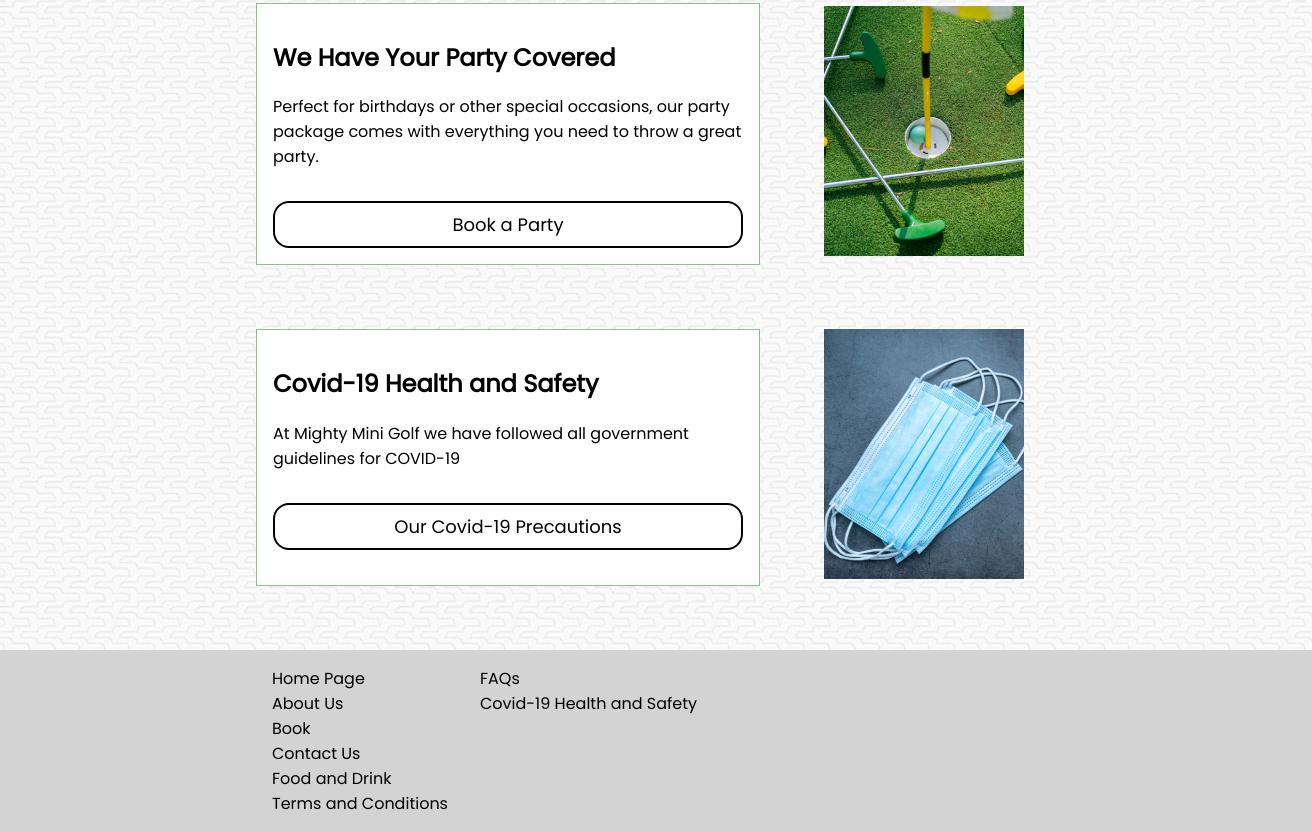
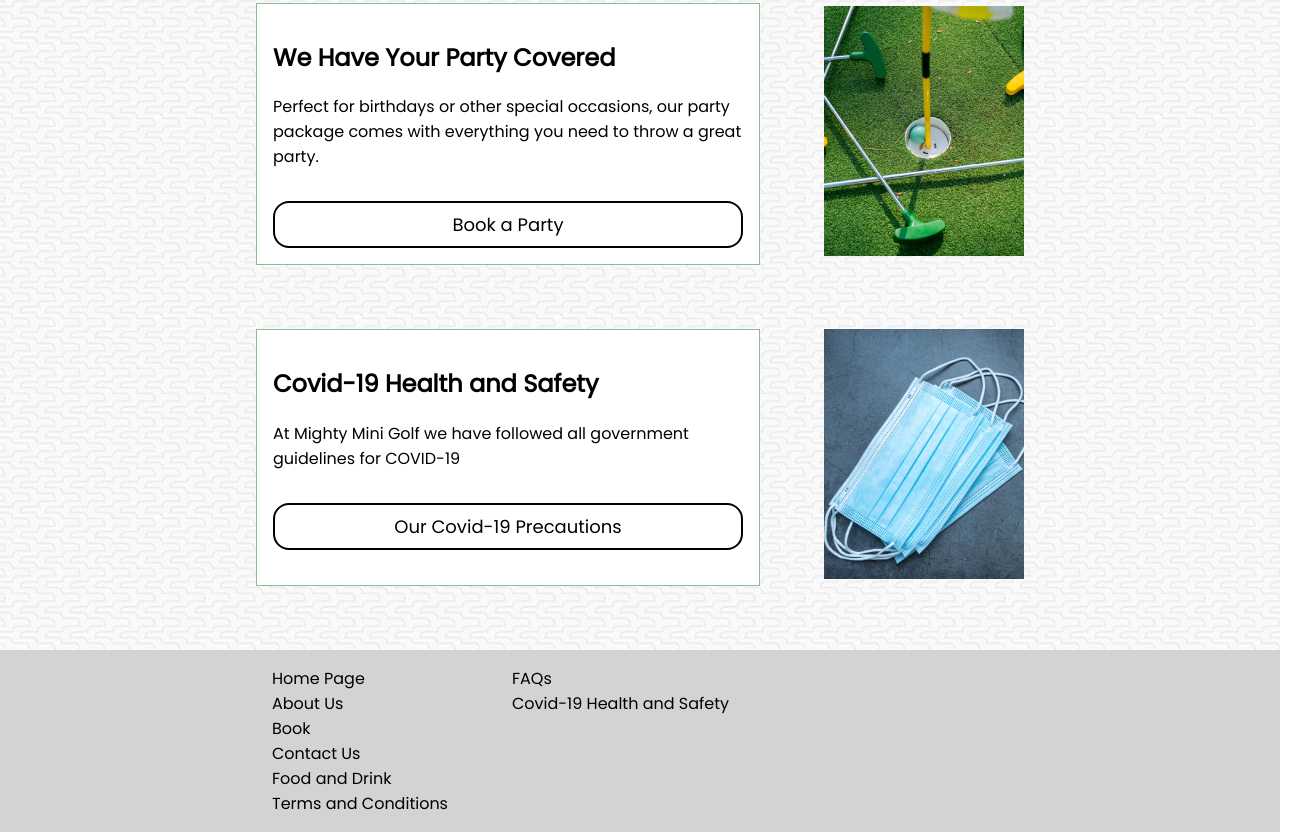
Before and after one commit to MitchellJC/mightyMiniGolf, a plain HTML site: page templates/index.html in a window 1280 px wide. Shown: the part 1725-2557 px from the top of the page, 1312 px wide, since content can reach past the window. Drawn offline with Linux system fonts and the light colour scheme.

Commit message:
Update style.css

```diff
--- a/css/style.css
+++ b/css/style.css
@@ -206,13 +206,16 @@ nav ul a:hover {
 footer {
   background-color: var(--subtle-colour);
   width: 100%;
-  padding: 1rem;
 }
 
 footer ul {
   margin: 0;
   display: flex;
   gap: 2rem;
+}
+
+footer ul div {
+  padding: 1rem;
 }
 
 footer a:hover {
```
